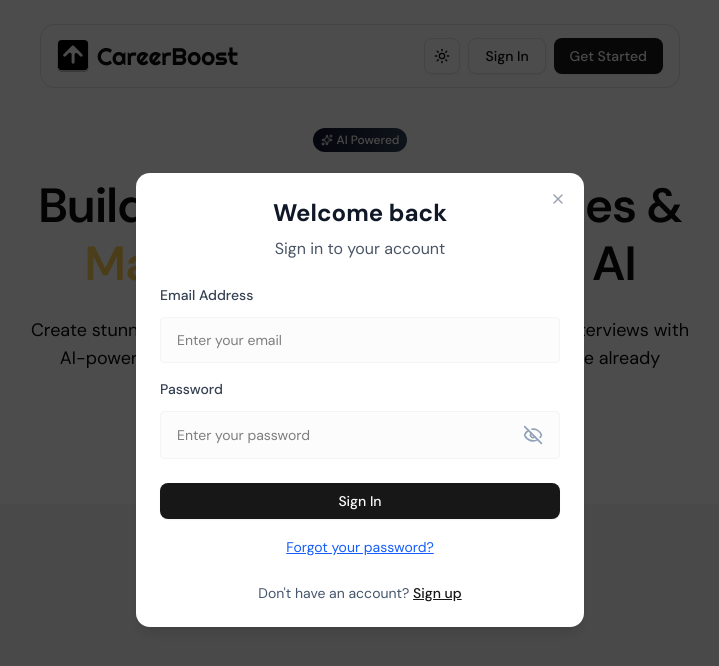
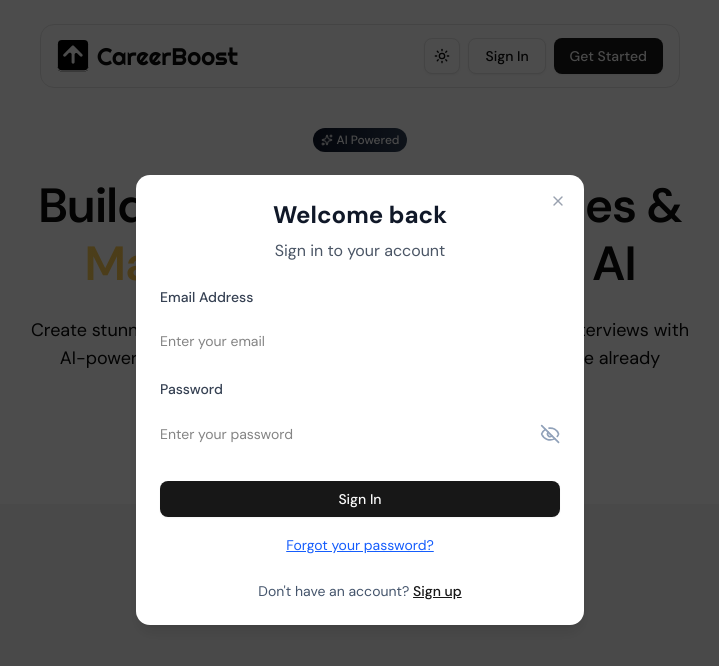
Before and after one commit to Karoll-e/career-boost, a React (Vite) app in the folder frontend/career-boost/: page / in a window 1280 px wide. Both pictures are taken after a click on the button "Sign In". Shown: the top 666 px of the page, without its empty margins (280-999 px from the left). Built offline with nearby package versions, Linux system fonts and the light colour scheme.

Commit message:
Refactor input-box styles in index.css to simplify layout and enhance focus behavior

```diff
--- a/frontend/career-boost/src/index.css
+++ b/frontend/career-boost/src/index.css
@@ -108,7 +108,7 @@
 }
 
 .input-box {
-  @apply w-full flex justify-between gap-3 text-sm text-black bg-gray-50/50 rounded px-4 py-3 mb-4 mt-3 border border-gray-100 outline-none focus-within:border-orange-300;
+  @apply w-full flex justify-between gap-3 text-sm py-3 mt-3  focus-within:border-orange-300;
 }
 
 .btn-primary {
```
